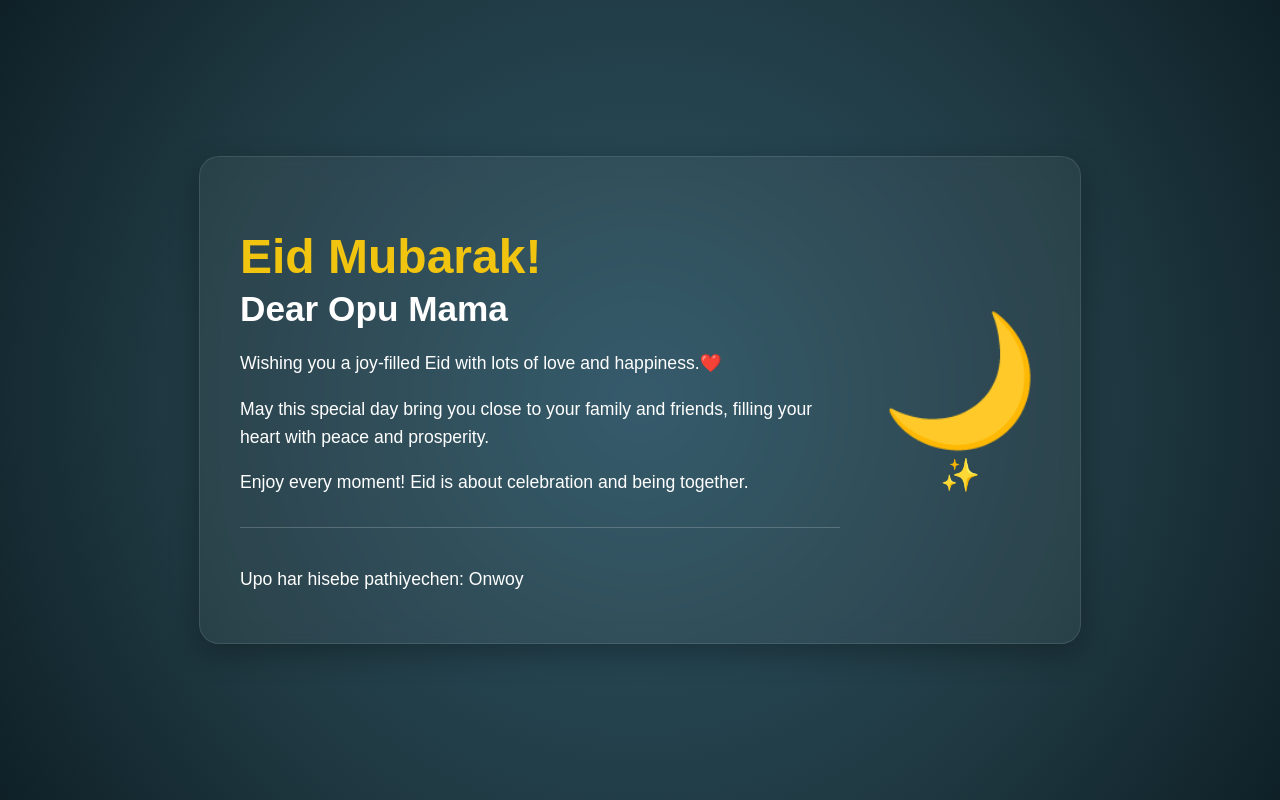
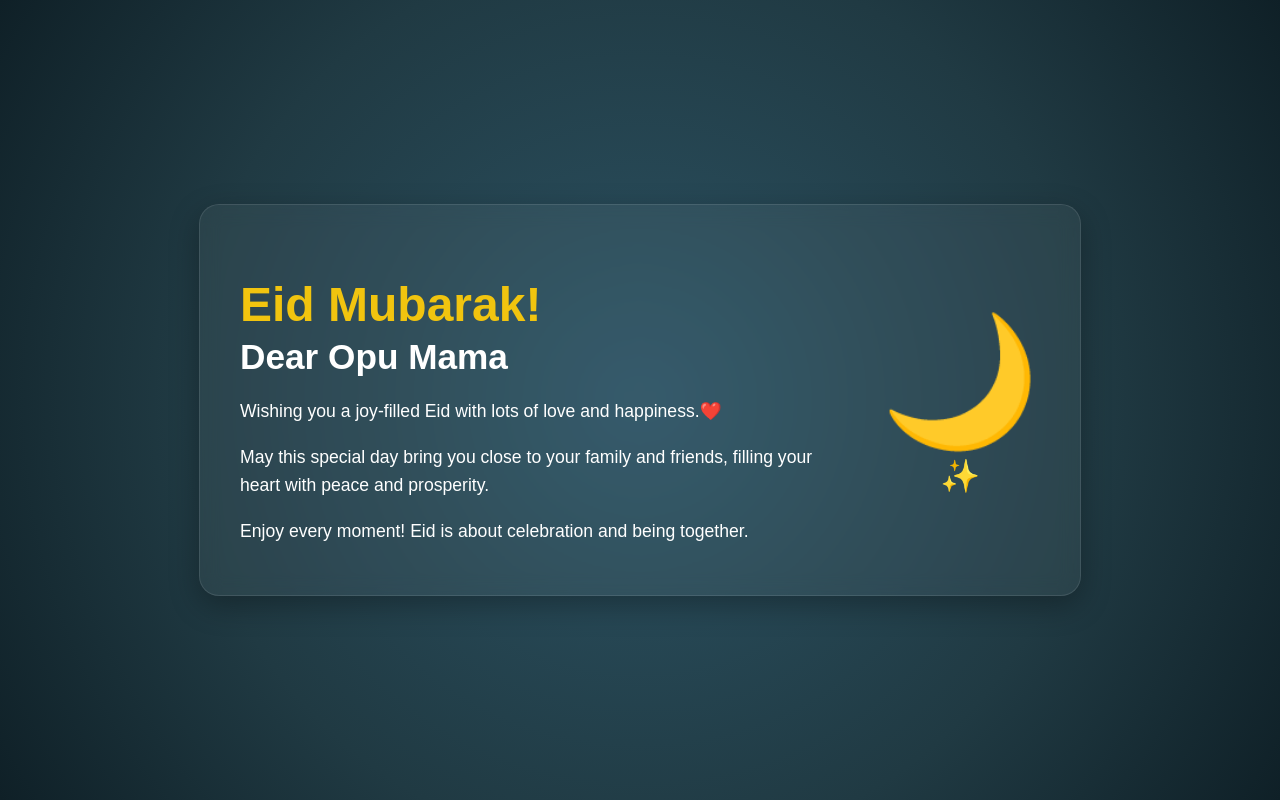
Before and after one commit to onwoymuhtasim36-stack/EId-Mubarak-Gift2, a plain HTML site: page index.html in a window 1280 px wide. Drawn offline with Linux system fonts and the light colour scheme.

Commit message:
Update index.html

```diff
--- a/index.html
+++ b/index.html
@@ -111,9 +111,9 @@
             <p>Wishing you a joy-filled Eid with lots of love and happiness.<span class="heart">❤️</span></p>
             <p>May this special day bring you close to your family and friends, filling your heart with peace and prosperity.</p>
             <p>Enjoy every moment! Eid is about celebration and being together.</p>
-            <div class="sign-off">
-                <p>Upo har hisebe pathiyechen: Onwoy</p>
-            </div>
+
+
+
         </div>
         <div class="moon-icon">
             🌙<br><span style="font-size: 2rem;">✨</span>
```
